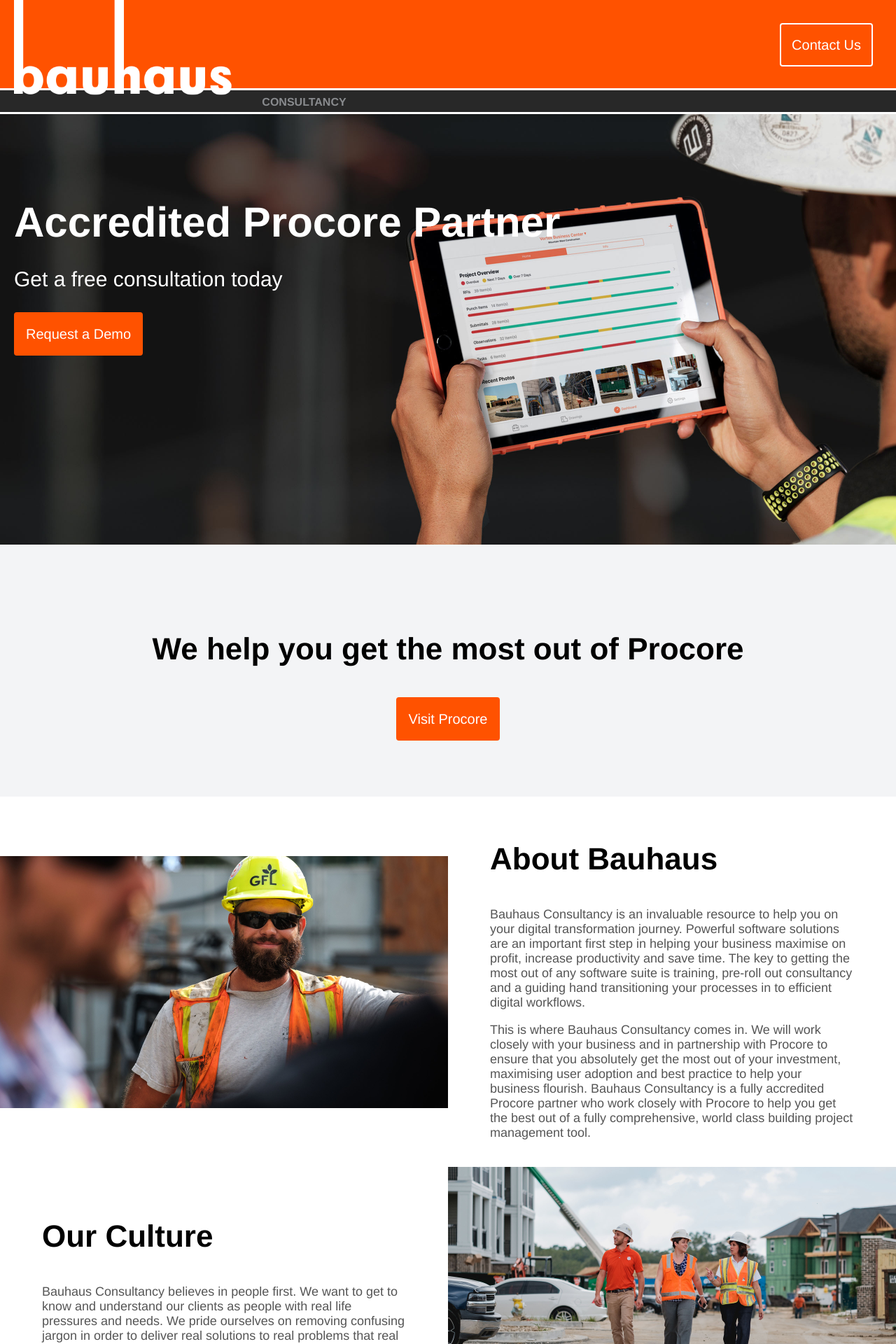
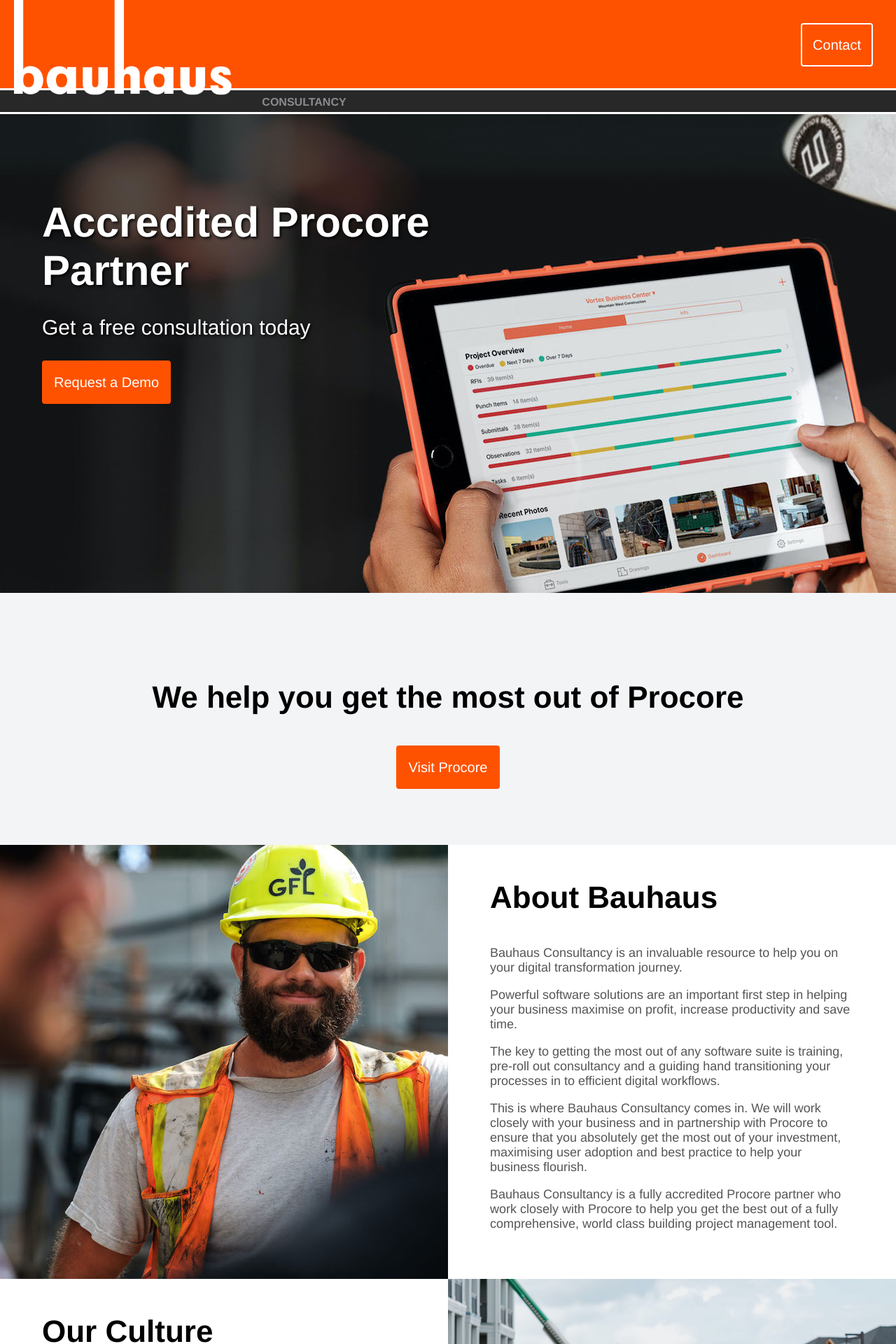
Before and after one commit to bonnieappleton/bauhaus, a Django app: template home/templates/home/homepage.html in a window 1280 px wide. Shown: the top 1920 px of the page at 70% size. Run offline with Django 3.2, Linux system fonts and the light colour scheme; the template is opened without the code that fills it, so the values that code supplies are empty.

Commit message:
Tablet styling

```diff
--- a/home/static/css/global.css
+++ b/home/static/css/global.css
@@ -122,23 +122,37 @@ a {
   flex-direction: column;
   align-items: flex-start;
   justify-content: center;
-  padding: 100px 20px 270px 20px;
+  padding: 100px 60px 270px;
   height: 530px;
   color: #ffffff;
-  background: url("../img/procore-app.jpg") no-repeat;
   background-size: cover;
+  background: url("../img/procore-app.jpg") no-repeat top;
+}
+.feature-image-section h2, .feature-image-section h4 {
+  width: 50%;
+  text-shadow: 2px 2px 4px #000000;
 }
 
 .content-section {
   display: -webkit-flex;
   -webkit-flex-direction: row;
-  -webkit-align-items: center;
+  -webkit-align-items: stretch;
   -webkit-justify-content: space-between;
   display: flex;
-  align-items: center;
+  align-items: stretch;
   justify-content: space-between;
   flex-direction: row;
   background-color: #ffffff;
+}
+.content-section--reverse {
+  -webkit-flex-direction: row-reverse;
+  flex-direction: row-reverse;
+}
+@media only screen and (max-width: 768px) {
+  .content-section {
+    -webkit-flex-direction: column;
+    flex-direction: column;
+  }
 }
 
 .procore-section {
@@ -150,19 +164,29 @@ a {
   flex-direction: column;
   align-items: center;
   justify-content: center;
-  padding: 80px 20px;
+  padding: 80px 60px;
+  text-align: center;
 }
 
 .section-image {
   max-width: 50%;
+  object-fit: cover;
+}
+@media only screen and (max-width: 768px) {
+  .section-image {
+    max-width: 100%;
+  }
 }
 
 .text-block {
-  padding: 20px 60px;
+  padding: 50px 60px;
+}
+.text-block h3 {
+  margin-top: 0;
 }
 .text-block--center {
   text-align: center;
-  max-width: 40%;
+  max-width: 900px;
 }
 
 .about-me-section {
@@ -174,7 +198,6 @@ a {
   flex-direction: column;
   align-items: center;
   justify-content: center;
-  padding: 80px 20px;
 }
 
 footer {
@@ -201,7 +224,7 @@ footer p {
   justify-content: center;
   -webkit-align-self: center;
   align-self: center;
-  background: url("../img/welding.jpg") no-repeat;
+  background: url("../img/welding.jpg") no-repeat top;
   background-size: cover;
   width: 80%;
   margin: 44px;
@@ -213,7 +236,6 @@ footer p {
   -webkit-flex-direction: column;
   display: flex;
   flex-direction: column;
-  width: 40%;
   max-width: 400px;
   height: 100%;
   background-color: #ffffff;
@@ -232,5 +254,12 @@ footer p {
   border: none;
   padding: 5px;
 }
+@media only screen and (max-width: 768px) {
+  .contact-form {
+    max-width: none;
+    border-radius: 15px;
+    align-self: stretch;
+  }
+}
 
 /*# sourceMappingURL=global.css.map */
--- a/home/static/sass/contact.scss
+++ b/home/static/sass/contact.scss
@@ -17,7 +17,7 @@ $border-radius-second: $border-radius + 1;
   -webkit-align-self: center;
   align-self: center;
 
-  background: url('../img/welding.jpg') no-repeat;
+  background: url('../img/welding.jpg') no-repeat top;
   background-size: cover;
   width: 80%;
   margin: 44px;
@@ -31,7 +31,6 @@ $border-radius-second: $border-radius + 1;
   display: flex;
   flex-direction: column;
 
-  width: 40%;
   max-width: 400px;
   height: 100%;
   background-color: $color-white;
@@ -52,4 +51,10 @@ $border-radius-second: $border-radius + 1;
     border: none;
     padding: 5px;
   }
+
+  @media only screen and (max-width: $break-small-tablet) {
+    max-width: none;
+    border-radius: $border-radius;
+    align-self: stretch;
+  }
 }
--- a/home/static/sass/homepage.scss
+++ b/home/static/sass/homepage.scss
@@ -11,26 +11,41 @@
   align-items: flex-start;
   justify-content: center;
 
-  padding: 100px 20px 270px 20px;
+  padding: 100px $side-gutter 270px;
   height: 530px;
   color: $color-white;
-  background: url('../img/procore-app.jpg') no-repeat;
   background-size: cover;
+  background: url('../img/procore-app.jpg') no-repeat top;
+
+  h2, h4 {
+    width: 50%;
+    text-shadow: 2px 2px 4px $color-black;
+  }
 }
 
 .content-section {
   display: -webkit-flex;
   -webkit-flex-direction: row;
-  -webkit-align-items: center;
+  -webkit-align-items: stretch;
   -webkit-justify-content: space-between;
 
   display: flex;
-  align-items: center;
+  align-items: stretch;
   justify-content: space-between;
   flex-direction: row;
 
   background-color: $color-white;
 
+
+  &--reverse {
+    -webkit-flex-direction: row-reverse;
+    flex-direction: row-reverse;
+  }
+
+  @media only screen and (max-width: $break-small-tablet) {
+    -webkit-flex-direction: column;
+    flex-direction: column;
+  }
 }
 
 .procore-section {
@@ -44,19 +59,30 @@
   align-items: center;
   justify-content: center;
 
-  padding: 80px 20px;
+  padding: 80px $side-gutter;
+  text-align: center;
 }
 
 .section-image {
   max-width: 50%;
+  object-fit: cover;
+
+  @media only screen and (max-width: $break-small-tablet) {
+    max-width: 100%;
+  }
+
 }
 
 .text-block {
-  padding: 20px 60px;
+  padding: 50px $side-gutter;
+
+  h3 {
+    margin-top: 0;
+  }
 
   &--center {
     text-align: center;
-    max-width: 40%;
+    max-width: 900px;
   }
 }
 
@@ -70,6 +96,4 @@
   flex-direction: column;
   align-items: center;
   justify-content: center;
-
-  padding: 80px 20px;
 }
--- a/home/static/sass/variables.scss
+++ b/home/static/sass/variables.scss
@@ -5,3 +5,9 @@ $color-grey: #F3F4F6;
 $color-concrete: #555555;
 $color-steel: #898B8E;
 $color-slate: #282828;
+
+$break-large-tablet: 1024px;
+$break-small-tablet: 768px;
+$break-large-phone: 480px;
+
+$side-gutter: 60px;
--- a/home/templates/home/base.html
+++ b/home/templates/home/base.html
@@ -22,7 +22,7 @@
             <div class="header__logo__subheading">CONSULTANCY</div>
         </a>
         <div class="header__button-container">
-            <a class="button button--white-border" href="{% url 'contact' %}">Contact Us</a>
+            <a class="button button--white-border" href="{% url 'contact' %}">Contact</a>
         </div>
     </header>
 
--- a/home/templates/home/homepage.html
+++ b/home/templates/home/homepage.html
@@ -18,13 +18,17 @@
     </section>
 
     <section class="content-section">
-        <img class="section-image" src="{% static 'img/tablet-app.jpg' %}"/>
+        <img class="section-image" src="{% static 'img/happy-builder.jpg' %}"/>
         <div class="text-block">
             <h3>About Bauhaus</h3>
             <p>
                 Bauhaus Consultancy is an invaluable resource to help you on your digital transformation journey.
+            </p>
+            <p>
                 Powerful software solutions are an important first step in helping your business maximise on profit,
                 increase productivity and save time.
+            </p>
+            <p>
                 The key to getting the most out of any software suite is training, pre-roll out consultancy and a
                 guiding hand transitioning your processes in to efficient digital workflows.
             </p>
@@ -32,37 +36,51 @@
                 This is where Bauhaus Consultancy comes in. We will work closely with your business and in partnership
                 with Procore to ensure that you absolutely get the most out of your investment, maximising user adoption
                 and best practice to help your business flourish.
+            </p>
+            <p>
                 Bauhaus Consultancy is a fully accredited Procore partner who work closely with Procore to help you get
                 the best out of a fully comprehensive, world class building project management tool.
-
             </p>
         </div>
     </section>
 
-    <section class="content-section">
+    <section class="content-section content-section--reverse">
+        <img class="section-image" src="{% static 'img/culture.jpg' %}"/>
         <div class="text-block">
             <h3>Our Culture</h3>
             <p>
                 Bauhaus Consultancy believes in people first.
+            </p>
+            <p>
                 We want to get to know and understand our clients as people with real life pressures and needs.
-                We pride ourselves on removing confusing jargon in order to deliver real solutions to real problems
-                that real people are experiencing.
+            </p>
+            <p>
+                We pride ourselves on removing confusing jargon in order to deliver real solutions to real problems that real people are experiencing.
             </p>
             <p>
                 If you have a question, ask it and enjoy a straight answer.
             </p>
         </div>
-        <img class="section-image" src="{% static 'img/culture.jpg' %}"/>
     </section>
 
     <section class="about-me-section">
-        <img class="round-image" src="{% static 'img/andrew-shaw.jpg' %}"/>
         <div class="text-block text-block--center">
+            <img class="round-image" src="{% static 'img/andrew-shaw.jpg' %}"/>
             <h4>Andrew Shaw, Director</h4>
             <p>
-                I have over ten years experience in helping companies like yours transition to digital alternatives and truly transforming your business processes.
-                I am passionate about understanding your company’s specific requirements and challenges, using this to guide you through your digital transformation journey as a trusted advisor. I will support and guide you, sometime even challenge you in order to deliver the very best service.
-                With a solid understanding of the construction industry and wealth of knowledge around Procore and its tools, I look forward to collaborating with you on a journey to success.
+                I have over ten years experience in helping companies like yours transition to digital alternatives and
+                truly transforming your business processes.
+            </p>
+            <p>
+                I am passionate about understanding your company’s specific requirements and challenges, using this to
+                guide you through your digital transformation journey as a trusted advisor.
+            </p>
+            <p>
+                I will support and guide you, sometime even challenge you in order to deliver the very best service.
+            </p>
+            <p>
+                With a solid understanding of the construction industry and wealth of knowledge around Procore and its
+                tools, I look forward to collaborating with you on a journey to success.
             </p>
         </div>
     </section>
```
Also changed, not shown: home/static/img/culture.jpg, home/static/img/happy-builder.jpg (added), home/static/img/procore-app.jpg, home/static/img/tablet-app.jpg (deleted), home/static/img/welding.jpg, 1 other file.
